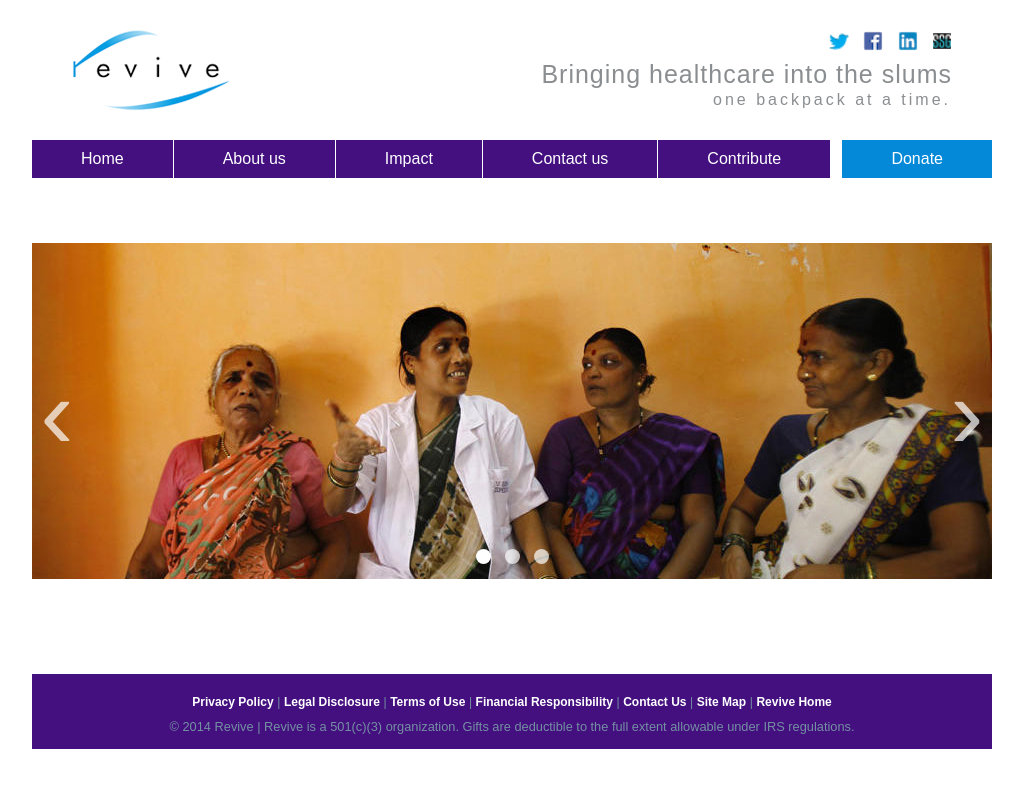
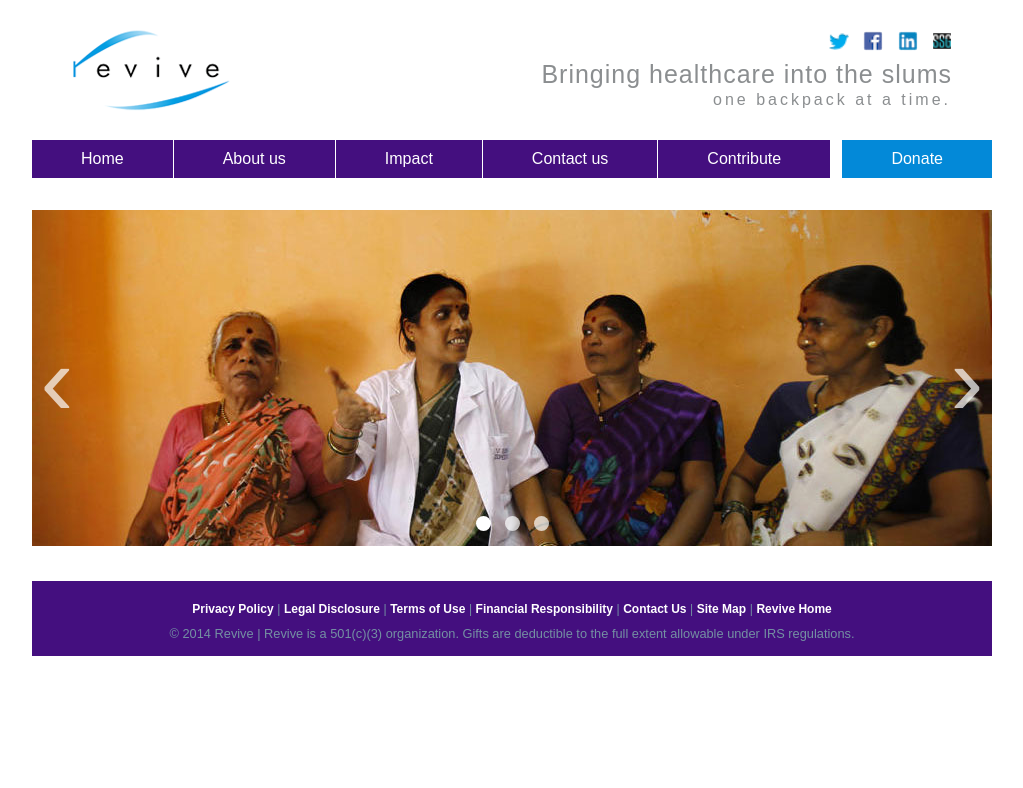
Before and after one commit to sambieri/sambieri.github.io, a Jekyll site: the page built from index.md, in a window 1280 px wide. Shown: the top 788 px of the page, without its empty margins (128-1151 px from the left). Built offline with Jekyll 4.4.1, drawn with Linux system fonts in a browser that asks for light colours; nearby versions of some CDN libraries; Markdown is read by kramdown in place of the engine named in the settings.

Commit message:
Adjusted navbar styling, fixed healthcare wording, and readied home layout for embedding videos.

```diff
--- /dev/null
+++ b/_layouts/home.html
@@ -0,0 +1,4 @@
+{% include header.html %}
+<!-- <iframe width="560" height="315" src="//www.youtube.com/embed/3Gwf7nrtXVo" frameborder="0" allowfullscreen></iframe> -->
+{{ content }}
+{% include footer.html %}
--- a/css/style.css
+++ b/css/style.css
@@ -93,6 +93,7 @@ form { margin:auto; width:960px;}
   width:100%;
   position:relative;
   z-index:10;
+  min-width:930px;
 }
 
 #navbar {
@@ -101,18 +102,23 @@ form { margin:auto; width:960px;}
   margin: 0 auto;
   padding: 0;
   height: 1em;
-  overflow:hidden;
   width:100%;
 }
 
-#navbar ul {
+#navbar ul li {
+  border-right:none;
+}
+
+#navbar ul li:hover > ul {
   width:100%;
+  overflow:hidden;
 }
 
 #navbar li {
   list-style: none;
   float: left;
   border-right:1px white solid;
+  position:relative;
 }
 
 #navbar li a {
@@ -127,14 +133,16 @@ form { margin:auto; width:960px;}
 
 #navbar li ul {
   display: none;
-  width: 10em; /* Width for Opera */
   background-color:  #d3d3d3;
+  left:0;
+  right:0;
 }
 
 #navbar li li a {
-  padding: 10px 0 10px 20px;
+  padding: 10px 10px 10px 20px;
   background-color: #d3d3d3;
   color:#0389d8 !important;
+  line-height:25px;
 }
 
 #navbar li:hover ul {
@@ -152,12 +160,11 @@ form { margin:auto; width:960px;}
   background-color: #d3d3d3;
   border-right: none;
   border-bottom: 1px solid #fff;
-  color: #000;
 }
 
 #navbar li li a:hover {
   background-color: #8db3ff;
-  padding: 10px 0 10px 20px;
+  padding: 10px 10px 10px 20px;
 }
 
 #donatebtn {
@@ -187,8 +194,6 @@ form { margin:auto; width:960px;}
     position: relative;
     padding-top: 35%;
     overflow: hidden;
-    margin-top: 33px;
-    margin-bottom: 60px;
 }
 
 .fader .slide{
```
Also changed, not shown: impact/healthcare-in-the-slums/index.md (+1 -1 lines), index.md (+1 -1 lines), 2 other files.
